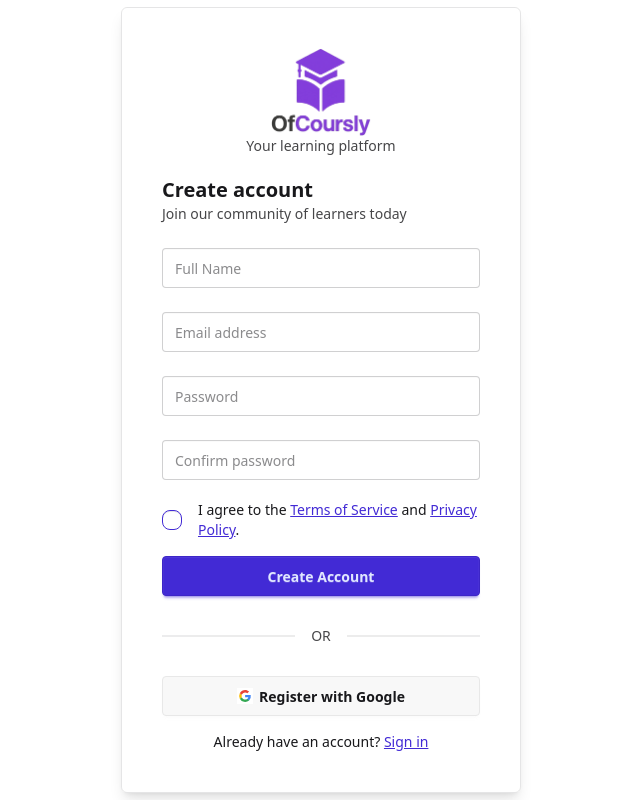
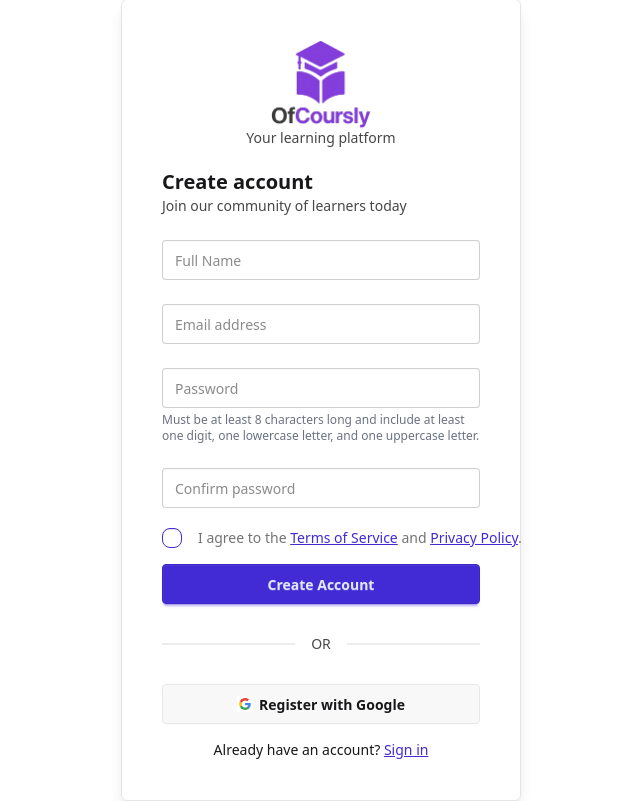
Before and after one commit to robbertpopa/itec-web-2025, a Next.js app: page /register in a window 1280 px wide. Shown: the whole page, without its empty margins (319-959 px from the left). Built offline with nearby package versions, Linux system fonts and the light colour scheme; no server answers.

Commit message:
Add notifications Improve UI

```diff
--- /dev/null
+++ b/lib/context/NotificationContext.tsx
@@ -0,0 +1,57 @@
+"use client";
+
+import React, { createContext, useContext, useState, ReactNode } from "react";
+
+interface NotificationContextValue {
+  message: string;
+  variant: "success" | "error" | "";
+  showNotification: (
+    msg: string,
+    variant?: "success" | "error",
+    duration?: number
+  ) => void;
+}
+
+const NotificationContext = createContext<NotificationContextValue>({
+  message: "",
+  variant: "",
+  showNotification: () => {},
+});
+
+export function NotificationProvider({ children }: { children: ReactNode }) {
+  const [message, setMessage] = useState("");
+  const [variant, setVariant] = useState<"success" | "error" | "">("");
+
+  const showNotification = (
+    msg: string,
+    variant: "success" | "error" = "success",
+    duration = 3000
+  ) => {
+    setMessage(msg);
+    setVariant(variant);
+    setTimeout(() => {
+      setMessage("");
+      setVariant("");
+    }, duration);
+  };
+
+  return (
+    <NotificationContext.Provider value={{ message, variant, showNotification }}>
+      {children}
+      {message && (
+        <div
+          className={`fixed bottom-4 left-1/2 transform -translate-x-1/2
+            px-6 py-3 rounded shadow-lg text-white transition-all duration-500
+            ${variant === "success" ? "bg-green-600" : "bg-red-600"}
+            animate-slideIn`}
+        >
+          {message}
+        </div>
+      )}
+    </NotificationContext.Provider>
+  );
+}
+
+export function useNotification() {
+  return useContext(NotificationContext);
+}
--- a/src/app/(authenticated)/courses/[courseId]/page.tsx
+++ b/src/app/(authenticated)/courses/[courseId]/page.tsx
@@ -1,8 +1,6 @@
 import { firebase } from "lib/firebaseServer"
 import Course from "lib/models/course";
 import Link from "next/link";
-import Image from "next/image";
-
 
 export default async function Page({ params }:
     { params: Promise<{ courseId: string }> }) {
@@ -27,7 +25,7 @@
         <h1 className="text-2xl">{course.name}</h1>
         {course.description != null &&
             <p>{course.description}</p>}
-        {imageUrl && <Image src={imageUrl} alt="cover image" className="max-w-full max-h-lg"/>}
+        {imageUrl && <img src={imageUrl} alt="cover image" className="max-w-full max-h-lg"/>}
         <p>{`Owned by: ${owner.displayName}`}</p>
         <h2 className="text-lg">Lessons:</h2>
         {course.lessons != null ? <ul>
--- a/src/app/(authenticated)/layout.tsx
+++ b/src/app/(authenticated)/layout.tsx
@@ -10,6 +10,7 @@
 import React, { createContext, useEffect, useState } from "react";
 import { get, ref } from "firebase/database";
 import { auth, db } from "lib/firebase";
+import { onAuthStateChanged } from "firebase/auth";
 
 interface UserData {
   fullName: string;
@@ -143,7 +144,7 @@
                         {!avatarLoaded && (
                           <div className="w-10 h-10 bg-gray-300 rounded-full animate-pulse absolute inset-0 z-10" />
                         )}
-                        <Image
+                        <img
                           src={`${userData.profilePicture}?t=${new Date().getTime()}`}
                           alt=""
                           className="w-full h-full object-cover"
--- a/src/app/(authenticated)/profile/page.tsx
+++ b/src/app/(authenticated)/profile/page.tsx
@@ -1,11 +1,13 @@
 "use client";
 
-import { auth } from "lib/firebase";
-import { useRef, useContext, useEffect } from "react";
+import { auth, db } from "lib/firebase";
+import { useRef, useContext, useEffect, useState } from "react";
 import { signOut } from "firebase/auth";
 import { useRouter } from "next/navigation";
 import { UserContext } from "../layout";
-import Image from "next/image";
+import { Check } from "lucide-react";
+import { useNotification } from "lib/context/NotificationContext";
+import { ref, update } from "firebase/database";
 
 function getInitials(name: string): string {
   if (!name) return "";
@@ -15,9 +17,11 @@
 }
 
 export default function Page() {
+  const { showNotification } = useNotification();
   const fileInputRef = useRef<HTMLInputElement>(null);
   const router = useRouter();
   const userProfile = useContext(UserContext);
+  const [fullName, setFullName] = useState("");
 
   const handleImageClick = () => {
     fileInputRef.current?.click();
@@ -28,8 +32,24 @@
     router.push("/login");
   };
 
+  const handleUpdateUserProfile = async () => {
+    const user = auth.currentUser;
+    update(ref(db, 'users/' + user?.uid), {
+      fullName
+    });
+
+    if (userProfile) {
+      userProfile.fullName = fullName;
+    }
+
+    showNotification("User profile updated succesfully!");
+    router.refresh();
+  }
+
   useEffect(() => {
-    console.log("User profile changed:", userProfile);
+    if (userProfile?.fullName) {
+      setFullName(userProfile.fullName);
+    }
   }, [userProfile]);
 
   return (
@@ -45,7 +65,7 @@
                 {userProfile === null ? (
                   <div className="w-40 h-40 bg-gray-300 rounded-full animate-pulse" />
                 ) : userProfile.profilePicture ? (
-                  <Image
+                  <img
                     src={`${userProfile.profilePicture}?t=${new Date().getTime()}`}
                     alt=""
                     className="w-full h-full object-cover"
@@ -84,19 +104,13 @@
                   }
                 );
                 if (response.ok) {
+                  showNotification("Profile picture updated succesfully");
                   router.refresh();
                 }
               }
             }}
           />
 
-          <div className="flex font-semibold text-lg">
-            {userProfile === null ? (
-              <div className="h-6 w-32 bg-gray-300 rounded animate-pulse" />
-            ) : (
-              userProfile.fullName
-            )}
-          </div>
           <button onClick={handleLogout} className="btn btn-soft btn-error">
             Logout
           </button>
@@ -105,10 +119,20 @@
         <div className="divider divider-horizontal"></div>
 
         <div className="card-body">
-          <h2 className="card-title">New album is released!</h2>
-          <p>Click the button to listen on Spotiwhy app.</p>
-          <div className="card-actions justify-end">
-            <button className="btn btn-primary">Listen</button>
+          <div className="flex flex-row gap-2">
+            <label className="floating-label">
+                <input
+                type="text"
+                value={fullName}
+                onChange={(e) => setFullName(e.target.value)}
+                placeholder="Full name"
+                className="input input-md"
+                />
+              <span>Full name</span>
+            </label>
+            <button onClick={handleUpdateUserProfile} className="btn" disabled={!fullName}>
+              <Check></Check>
+            </button>
           </div>
         </div>
       </div>
--- a/src/app/(authentication)/login/page.tsx
+++ b/src/app/(authentication)/login/page.tsx
@@ -8,8 +8,6 @@
 import { get, ref } from "firebase/database";
 
 export default function Page() {
-    // TODO: Do something about this unused error
-    const [, setError] = useState("");
     const router = useRouter();
 
     const handleSubmit = async (e: React.FormEvent<HTMLFormElement>) => {
@@ -25,7 +23,6 @@
             }
         } catch (err) {
             if (err instanceof Error) {
-                setError(err.message);
             }
         }
     };
@@ -90,10 +87,16 @@
             </div>
             <div className="flex flex-col gap-4 mt-5">
                 <fieldset className="fieldset flex flex-col gap-1">
-                    <input type="email" className="input validator" name="email" placeholder="Email address" required />
+                    <label className="floating-label">
+                        <input type="email" className="input validator" name="email" placeholder="Email address" required />
+                        <span>Email</span>
+                    </label>
                 </fieldset>
                 <fieldset className="fieldset flex flex-col gap-1">
-                    <input type="password" className="input" name="password" placeholder="Password" required />
+                    <label className="floating-label">
+                        <input type="password" className="input" name="password" placeholder="Password" required />
+                        <span>Password</span>
+                    </label>
                 </fieldset>
                 <button className="btn btn-primary">Sign In</button>
                 <div className="divider text-sm opacity-80">OR</div>
--- a/src/app/(authentication)/register/page.tsx
+++ b/src/app/(authentication)/register/page.tsx
@@ -10,12 +10,12 @@
 import { ref, set } from "firebase/database";
 import { useRouter } from 'next/navigation';
 import Image from 'next/image';
+import { useNotification } from "lib/context/NotificationContext";
 
 export default function Page() {
-  const [error, setError] = useState("");
   const router = useRouter();
   let full_name: string = "";
-
+  const { showNotification } = useNotification();
   const handleSubmit = async (e: React.FormEvent<HTMLFormElement>) => {
     e.preventDefault();
 
@@ -26,7 +26,7 @@
     full_name = form.full_name.value;
 
     if (password !== confirm_password) {
-      setError("Passwords do not match.");
+      showNotification("Passwords must be the same", "error");
       return;
     }
 
@@ -46,7 +46,7 @@
       }
     } catch (err) {
       if (err instanceof Error) {
-        setError(err.message);
+        showNotification(err.message, "error");
       }
     }
   };
@@ -89,13 +89,13 @@
       }
     } catch (err) {
       if (err instanceof Error) {
-        setError(err.message);
+        showNotification(err.message, "error");
       }
     }
   };
 
     return (
-        <form onSubmit={handleSubmit} className="shadow-lg rounded-md border border-neutral/10 p-10 w-full max-w-100 min-w-100">
+        <form onSubmit={handleSubmit} className="shadow-lg rounded-md border border-neutral/10 p-10 w-100">
             <div className="flex flex-col items-center justify-center mb-5 w-full">
                 <Image src="/images/of_coursly.png" alt="" width={100} height={100} />
 
@@ -111,43 +111,54 @@
                     Join our community of learners today
                 </h3>
             </div>
-            <div className="text-red-500 text-sm text-center">
-                {error}
-            </div>
             <div className="flex flex-col gap-4 mt-5">
                 <fieldset className="fieldset">
+                  <label className="floating-label">
                     <input type="text" className="input" name="full_name" placeholder="Full Name" required />
+                    <span>Full name</span>
+                  </label>
                 </fieldset>
                 <fieldset className="fieldset flex flex-col gap-1">
+                  <label className="floating-label">
                     <input type="email" className="input validator" name="email" placeholder="Email address" required  />
+                    <span>Email</span>
+                  </label>
                 </fieldset>
                 <fieldset className="fieldset flex flex-col gap-1">
-                    <input type="password" className="input validator" name="password" placeholder="Password"
-                            pattern="(?=.*\d)(?=.*[a-z])(?=.*[A-Z]).{8,}" required />
+                  <label className="floating-label">
+                    <input
+                      type="password"
+                      className="input validator"
+                      name="password"
+                      placeholder="Password"
+                      pattern="(?=.*\d)(?=.*[a-z])(?=.*[A-Z]).{8,}"
+                      required
+                    />
+                    <span>Password</span>
+                  </label>
+                  <small className="text-xs text-gray-500">
+                    Must be at least 8 characters long and include at least one digit, one lowercase letter, and one uppercase letter.
+                  </small>
                 </fieldset>
                 <fieldset className="fieldset flex flex-col gap-1">
+                  <label className="floating-label">
                     <input type="password" className="input validator" name="confirm_password" placeholder="Confirm password"
                             pattern="(?=.*\d)(?=.*[a-z])(?=.*[A-Z]).{8,}" required />
+                    <span>Confirm Password</span>
+                  </label>
                 </fieldset>
-                <fieldset>
-                    <div className="flex flex-row gap-4 items-center">
+                <fieldset className="flex items-center gap-4">
                   <input
                     type="checkbox"
-                            className="checkbox checkbox-sm checkbox-primary"
                     id="tos"
                     required
+                    className="checkbox checkbox-primary checkbox-sm"
                   />
-                        <label htmlFor="tos" className="text-sm">
-                        I agree to the{' '}
-                        <a href="/terms" className="link link-primary">
-                            Terms of Service
-                        </a>{' '}
-                        and{' '}
-                        <a href="/privacy" className="link link-primary">
-                            Privacy Policy
-                        </a>.
+                  <label htmlFor="tos" className="label cursor-pointer">
+                    <span className="label-text text-sm">
+                      I agree to the <a href="/terms" className="link link-primary">Terms of Service</a> and <a href="/privacy" className="link link-primary">Privacy Policy</a>.
+                    </span>
                   </label>
-                    </div>
                 </fieldset>
                 <button className="btn btn-primary">Create Account</button>
                 <div className="divider text-sm opacity-80">OR</div>
@@ -155,7 +166,7 @@
                     <svg aria-label="Google logo" width="16" height="16" xmlns="http://www.w3.org/2000/svg" viewBox="0 0 512 512"><g><path d="m0 0H512V512H0" fill="#fff"></path><path fill="#34a853" d="M153 292c30 82 118 95 171 60h62v48A192 192 0 0190 341"></path><path fill="#4285f4" d="m386 400a140 175 0 0053-179H260v74h102q-7 37-38 57"></path><path fill="#fbbc02" d="m90 341a208 200 0 010-171l63 49q-12 37 0 73"></path><path fill="#ea4335" d="m153 219c22-69 116-109 179-50l55-54c-78-75-230-72-297 55"></path></g></svg>
                     Register with Google
                 </button>
-                <label htmlFor="tos" className="text-sm text-center">
+                <label className="text-sm text-center">
                     Already have an account?{' '}
                     <a href="/login" className="link link-primary">
                         Sign in
--- a/src/app/layout.tsx
+++ b/src/app/layout.tsx
@@ -1,19 +1,18 @@
-import "./globals.css"
+import { NotificationProvider } from "lib/context/NotificationContext";
+import "./globals.css";
 
-export default function Layout({
-  children,
-}: {
-  children: React.ReactNode
-}) {
+export default function Layout({ children }: { children: React.ReactNode }) {
   return (
     <html lang="en" data-theme="light">
-    <head>
+      <head>
         <meta name="viewport" content="width=device-width, initial-scale=1.0" />
         <title>OfCoursly</title>
-    </head>
-    <body className="h-svh overflow-hidden">
-        {children}
-    </body>
+      </head>
+      <body className="h-svh overflow-hidden">
+        <NotificationProvider>
+          {children}
+        </NotificationProvider>
+      </body>
     </html>
-  )
+  );
 }
--- a/src/components/ui/CreateCourseForm.tsx
+++ b/src/components/ui/CreateCourseForm.tsx
@@ -1,7 +1,6 @@
 import { useState, useRef } from 'react';
 import { auth } from 'lib/firebase';
 import { Check, Upload } from 'lucide-react';
-import Image from 'next/image'
 
 interface CreateCourseFormProps {
   onClose: () => void;
@@ -113,7 +112,7 @@
         >
           {imagePreview ? (
             <div className="relative aspect-video max-w-full mx-auto">
-              <Image
+              <img
                 src={imagePreview}
                 alt="Course preview"
                 className="object-cover rounded-lg max-h-[200px] mx-auto"
```
Lines whose indentation alone changed are shown as unchanged.
